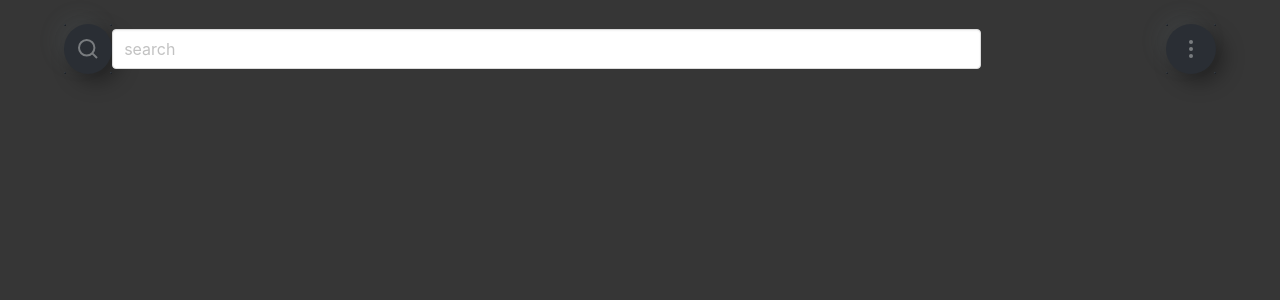
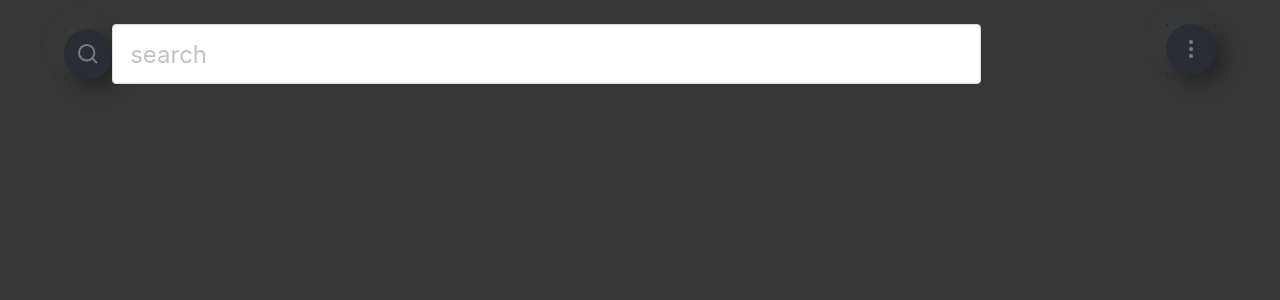
Before and after one commit to Maokei/mserver, a React (Create React App) app in the folder mclient/: page / in a window 1280 px wide. Both pictures are taken after a click on the button 88 px from the left and 49 px from the top of the page. Shown: the top 300 px of the page. Built offline with nearby package versions, Linux system fonts and the light colour scheme.

Commit message:
toggle searchbar

```diff
--- a/mclient/src/App.tsx
+++ b/mclient/src/App.tsx
@@ -3,13 +3,9 @@ import { Header } from "./components/Header";
 import "./App.scss";
 
 function App() {
-    const handleSearch = () => {
-        console.log("search");
-    };
-
     return (
         <div className="app has-background-dark">
-            <Header onClick={() => handleSearch()} />
+            <Header />
         </div>
     );
 }
--- a/mclient/src/components/Header.tsx
+++ b/mclient/src/components/Header.tsx
@@ -2,18 +2,24 @@ import React from "react";
 import { Search } from "./Search";
 import { ShowMore } from "./ShowMore";
 
-interface HeaderProps {
-    onClick: () => void;
-}
+/* interface HeaderProps {
+    onSearch: () => void;
+} */
 
-export const Header: React.FC<HeaderProps> = ({ onClick }) => {
+export const Header = () => {
+    const [isHidden, setIsHidden] = React.useState<boolean>(true);
+
+    const toggleSearchbar = () => {
+        setIsHidden(!isHidden);
+    };
+
     return (
         <header className="columns header">
             {/* <div data-testid="back-btn" className="icon">
                 <BackIcon />
             </div> */}
 
-            <Search onClick={onClick} />
+            <Search hidden={isHidden} onClick={toggleSearchbar} />
 
             <ShowMore />
         </header>
--- a/mclient/src/components/Search.tsx
+++ b/mclient/src/components/Search.tsx
@@ -3,9 +3,12 @@ import { ReactComponent as SearchIcon } from "../assets/search-vector.svg";
 
 interface SearchProps {
     onClick: () => void;
+    hidden: boolean;
 }
 
-export const Search: React.FC<SearchProps> = ({ onClick }) => {
+export const Search: React.FC<SearchProps> = ({ onClick, hidden }) => {
+    const hiddenClass = hidden ? "hidden" : "";
+
     return (
         <div
             data-testid="search"
@@ -14,7 +17,11 @@ export const Search: React.FC<SearchProps> = ({ onClick }) => {
             <button className="icon" onClick={onClick}>
                 <SearchIcon />
             </button>
-            <input className="input" type="text" placeholder="search" />
+            <input
+                className={`input is-large ${hiddenClass}`}
+                type="text"
+                placeholder="search"
+            />
         </div>
     );
 };
--- a/mclient/src/components/ShowMore.tsx
+++ b/mclient/src/components/ShowMore.tsx
@@ -1,5 +1,9 @@
 import React from "react";
 import { ReactComponent as MoreIcon } from "../assets/union-vector.svg";
+
+/* interface ShowMoreProps {
+    ref: HTMLDivElement
+} */
 
 export const ShowMore = () => {
     const ref = React.useRef<HTMLDivElement>(null);
--- a/mclient/src/styles/header.scss
+++ b/mclient/src/styles/header.scss
@@ -15,6 +15,12 @@
 .search-wrapper {
     display: flex;
     align-items: center;
+
+    .hidden {
+        opacity: 0;
+        visibility: hidden;
+        transition: translate(-10px, 0) ease-in-out;
+    }
 }
 
 .show-more-wrapper {
```
